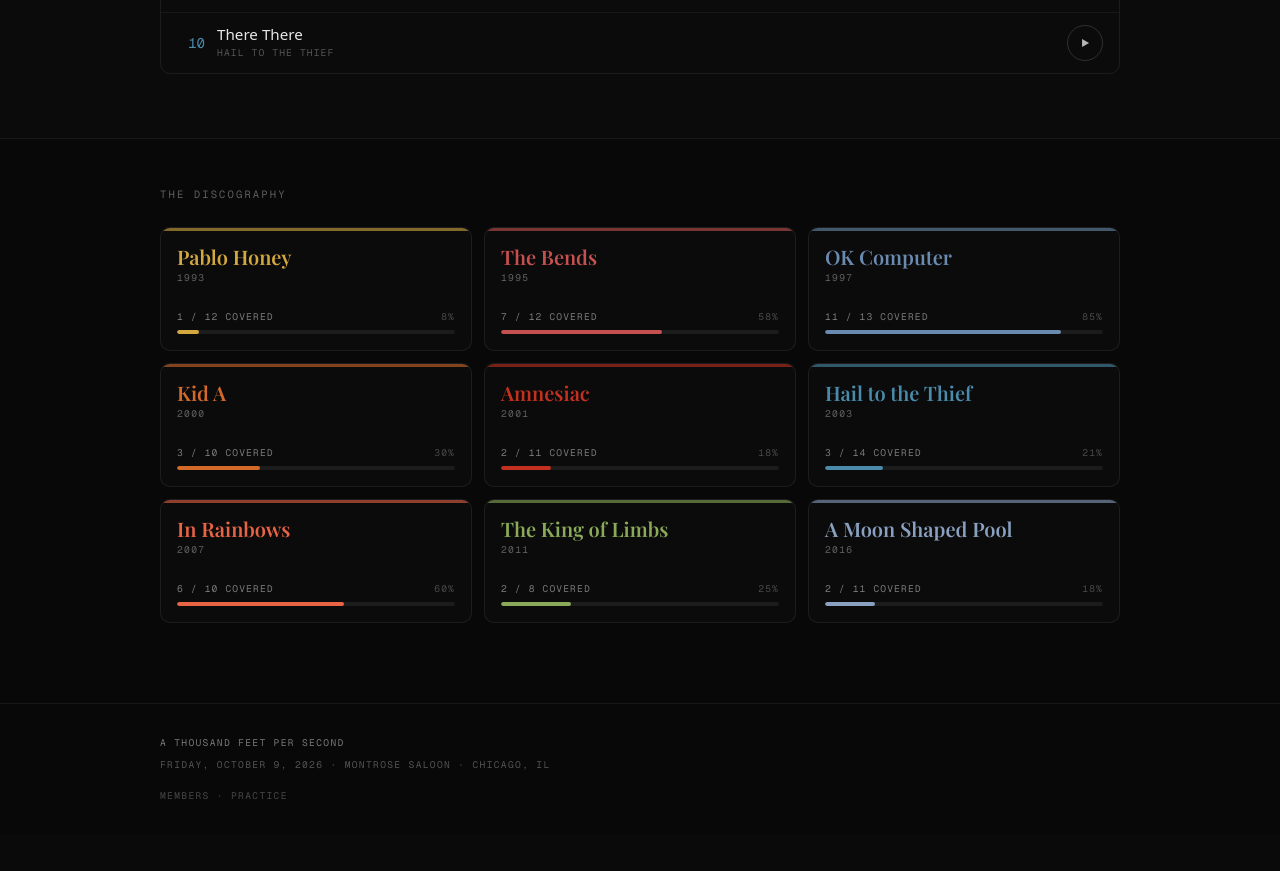
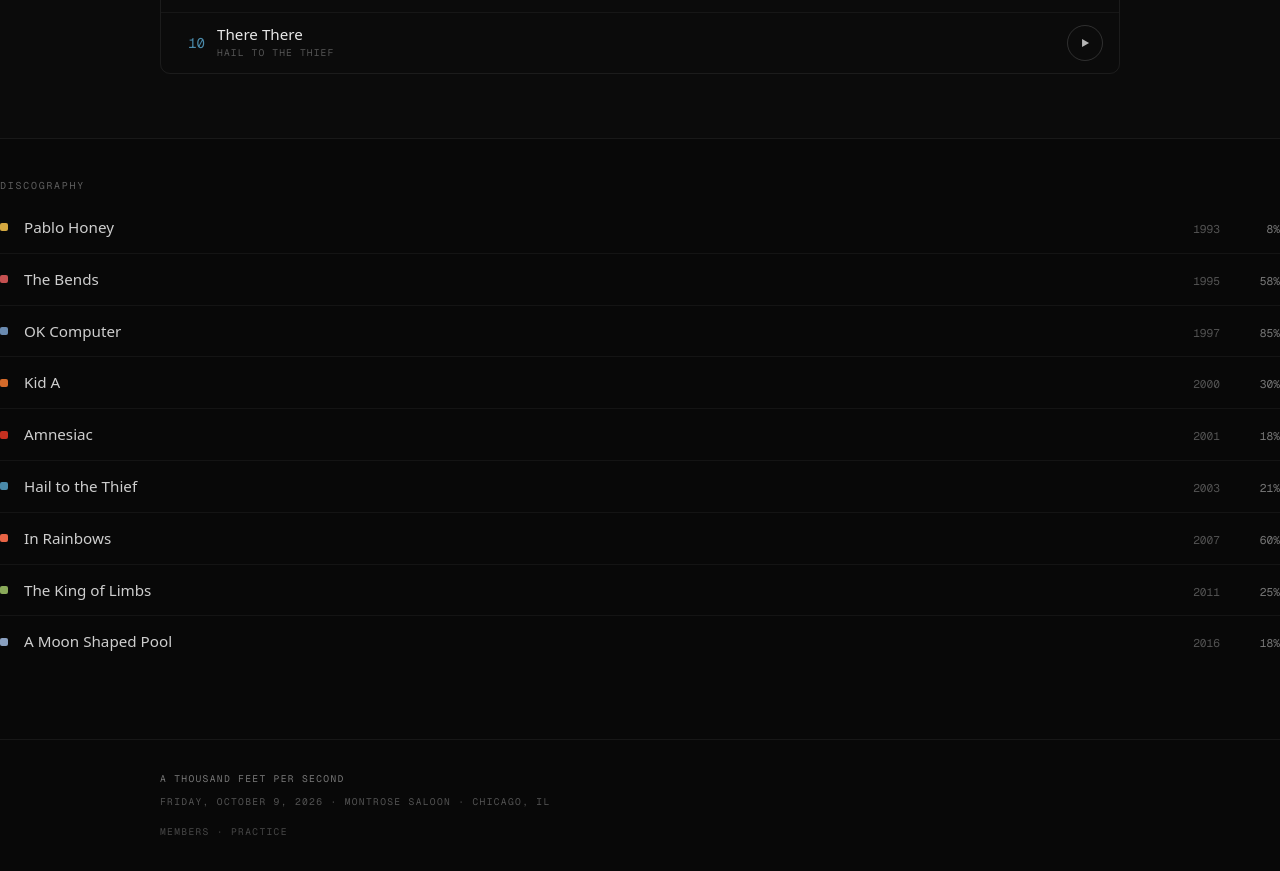
Before and after one commit to topher416/fmnogg.in, a Next.js app: page / in a window 1280 px wide. Shown: the part 1740-2611 px from the top of the page. Before the commit the page ends 2575 px from the top, so only its background shows below. Built offline with nearby package versions, Linux system fonts and the light colour scheme; a web font is replaced by a local one.

Commit message:
Simplify AlbumBrowser: quiet rows, keep % covered

```diff
--- a/src/components/site/AlbumBrowser.tsx
+++ b/src/components/site/AlbumBrowser.tsx
@@ -1,59 +1,44 @@
 import Link from "next/link";
 import { ALBUMS, coveredTracks } from "@/lib/discography";
 
-/** Landing browser: a card per album, covered-count badge conveys the mission. */
+/** Discography index: album, year, % of tracks covered. */
 export default function AlbumBrowser() {
   return (
-    <section className="max-w-[1000px] mx-auto px-5 py-12">
-      <h2 className="font-mono text-[0.66rem] uppercase tracking-[0.2em] text-white/35 mb-6">
-        The Discography
-      </h2>
-      <div className="grid grid-cols-1 sm:grid-cols-2 lg:grid-cols-3 gap-3">
+    <section aria-label="Discography" className="py-10">
+      <p className="mb-2 font-mono text-[0.62rem] uppercase tracking-[0.18em] text-white/35">
+        Discography
+      </p>
+      <ol className="divide-y divide-white/[0.05]">
         {ALBUMS.map((album) => {
           const covered = coveredTracks(album).length;
           const total = album.tracks.length;
           const pct = Math.round((covered / total) * 100);
           return (
+            <li key={album.slug}>
               <Link
-              key={album.slug}
                 href={`/${album.slug}`}
-              className="group relative flex flex-col justify-between rounded-lg border border-white/[0.07] bg-white/[0.015] p-4 transition-all duration-300 hover:bg-white/[0.04] overflow-hidden"
-              style={{ minHeight: 124 }}
+                className="group flex items-baseline gap-4 py-3.5"
+                aria-label={`${album.name} (${album.year}) — ${pct}% covered`}
               >
                 <span
-                className="absolute inset-x-0 top-0 h-[3px] opacity-60 transition-opacity duration-300 group-hover:opacity-100"
-                style={{ background: album.color }}
+                  className="h-2 w-2 shrink-0 self-center rounded-[2px]"
+                  style={{ backgroundColor: album.color }}
                   aria-hidden
                 />
-              <div>
-                <h3
-                  className="font-[family-name:var(--font-playfair)] text-xl font-semibold leading-tight transition-colors"
-                  style={{ color: album.color }}
-                >
+                <span className="flex-1 text-[0.95rem] text-white/80 transition-colors group-hover:text-white">
                   {album.name}
-                </h3>
-                <p className="mt-0.5 font-mono text-[0.6rem] uppercase tracking-[0.14em] text-white/35">
+                </span>
+                <span className="font-mono text-[0.7rem] tabular-nums text-white/30">
                   {album.year}
-                </p>
-              </div>
-              <div className="mt-4">
-                <div className="flex items-center justify-between font-mono text-[0.6rem] uppercase tracking-[0.12em] text-white/45 mb-1.5">
-                  <span>
-                    {covered} / {total} covered
                 </span>
-                  <span className="text-white/25">{pct}%</span>
-                </div>
-                <div className="h-1 w-full rounded-full bg-white/[0.07] overflow-hidden">
-                  <span
-                    className="block h-full rounded-full"
-                    style={{ width: `${pct}%`, background: album.color }}
-                  />
-                </div>
-              </div>
+                <span className="w-11 text-right font-mono text-[0.7rem] tabular-nums text-white/45">
+                  {pct}%
+                </span>
               </Link>
+            </li>
           );
         })}
-      </div>
+      </ol>
     </section>
   );
 }
```
Lines whose indentation alone changed are shown as unchanged.
